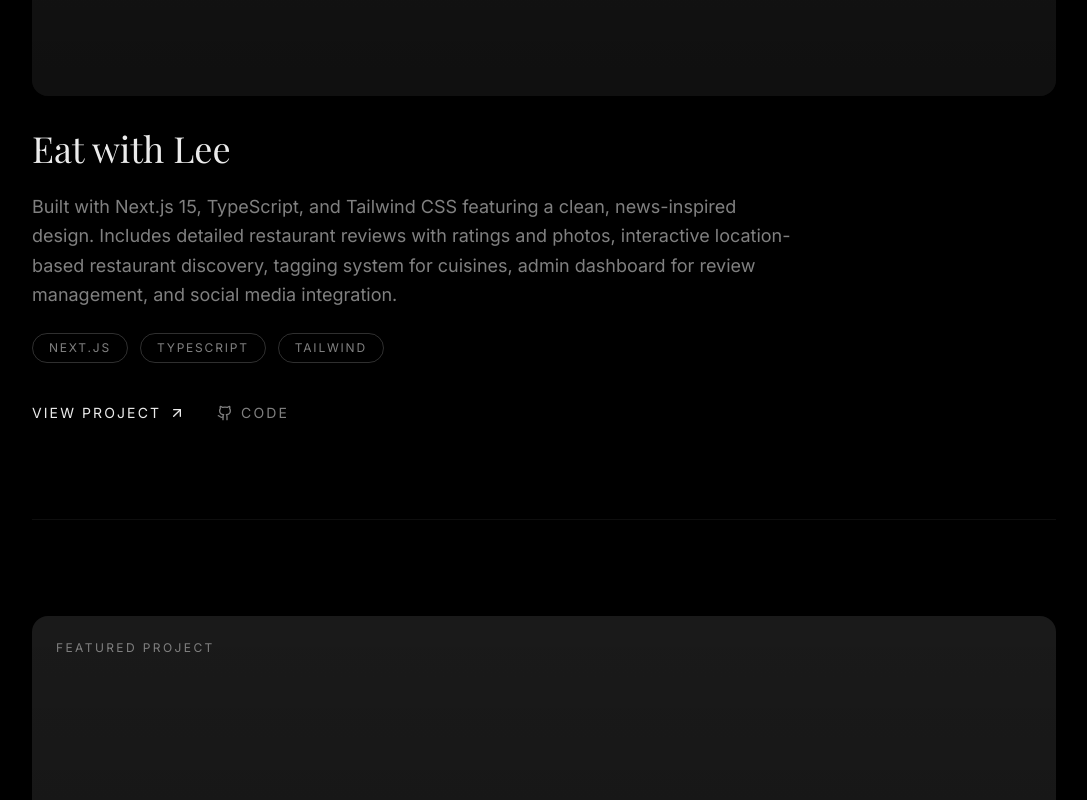
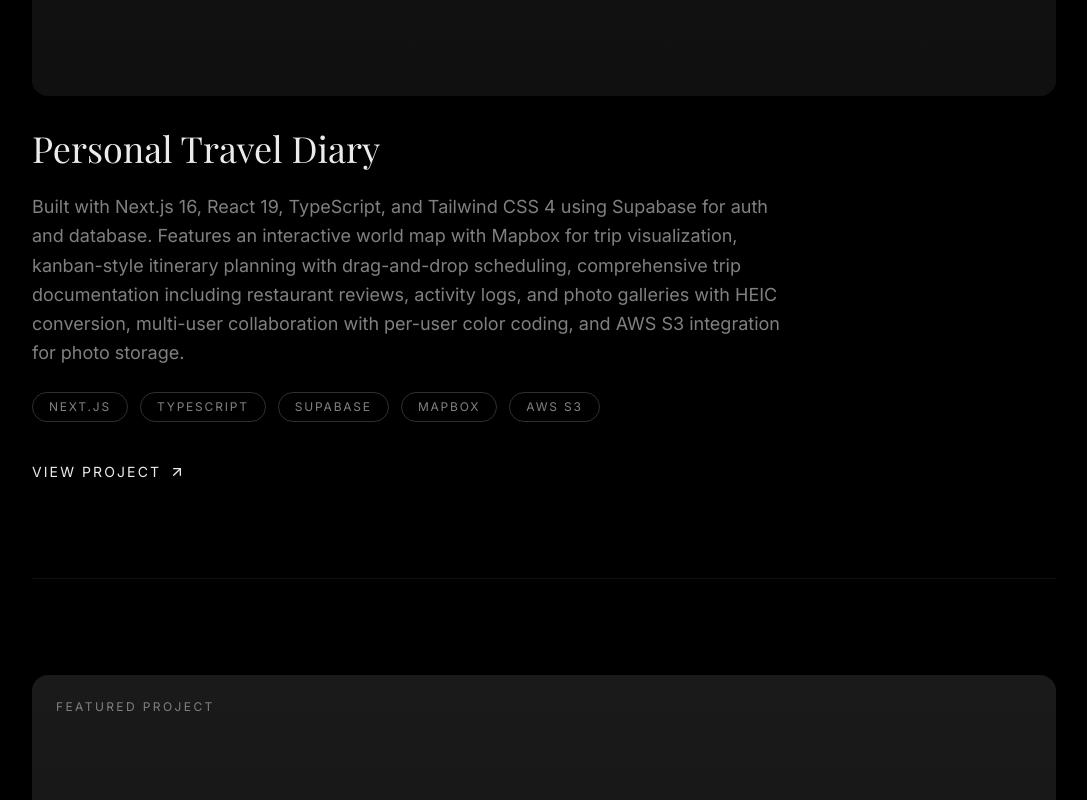
Before and after one commit to tannerlee119/Tanner-Lee-Personal-Portfolio, a Next.js app: page /projects in a window 1280 px wide. Shown: the part 920-1720 px from the top of the page, without its empty margins (96-1183 px from the left). Built offline with nearby package versions, Linux system fonts and the light colour scheme.

Commit message:
feat: add "Personal Travel Diary" project to the projects page

```diff
--- a/src/app/projects/page.tsx
+++ b/src/app/projects/page.tsx
@@ -4,6 +4,16 @@ import { motion, type Variants } from 'framer-motion'
 import { ArrowUpRight, Github } from 'lucide-react'
 
 const projects = [
+    {
+        title: 'Personal Travel Diary',
+        description: 'A collaborative travel planning and journaling web application for couples and groups to plan, document, and relive trips together.',
+        longDescription: 'Built with Next.js 16, React 19, TypeScript, and Tailwind CSS 4 using Supabase for auth and database. Features an interactive world map with Mapbox for trip visualization, kanban-style itinerary planning with drag-and-drop scheduling, comprehensive trip documentation including restaurant reviews, activity logs, and photo galleries with HEIC conversion, multi-user collaboration with per-user color coding, and AWS S3 integration for photo storage.',
+        image: '/projects/dubu-diaries.png',
+        technologies: ['Next.js', 'TypeScript', 'Supabase', 'Mapbox', 'AWS S3'],
+        githubUrl: null,
+        liveUrl: 'https://dubu-diaries.vercel.app',
+        featured: true
+    },
     {
         title: 'Eat with Lee',
         description: 'A modern food blogging website for restaurant reviews, ratings, and location-based culinary discovery.',
```
